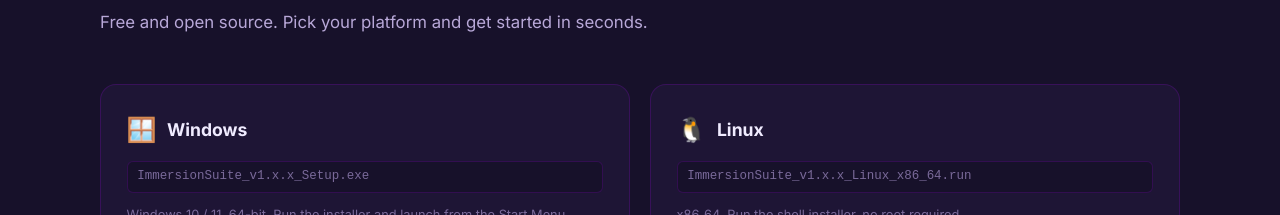
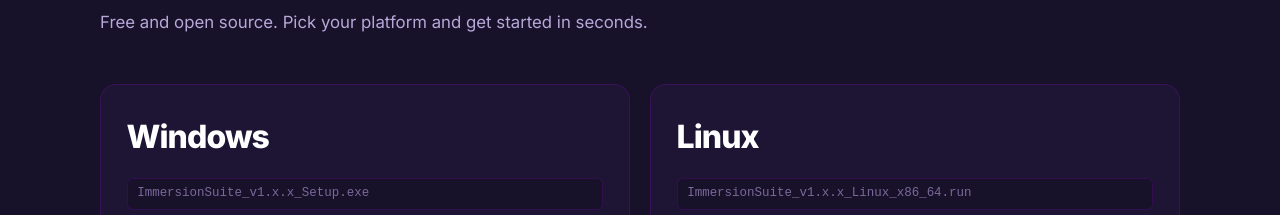
Before and after one commit to Mezuna-dev/Immersion-App, a browser extension: page docs/index.html in a window 1280 px wide. Shown: the part 3143-3358 px from the top of the page. Drawn offline with Linux system fonts and the light colour scheme.

Commit message:
Remove platform emoji icons from download cards
Remove the <span class="dl-icon"> emoji icons from the Windows and Linux download cards and simplify the .dl-platform markup to show only the platform name. Adjust CSS for platform labels (increase font-size to 2rem, font-weight to 800, tighten letter-spacing, set color to #ffffff and add a small bottom margin) and remove the previous flex layout and separate .dl-icon usage. This cleans up the markup and produces a stronger, more readable platform heading in the downloads grid.

```diff
--- a/docs/index.html
+++ b/docs/index.html
@@ -810,16 +810,11 @@
     }
 
     .dl-platform {
-      display: flex;
-      align-items: center;
-      gap: 0.65rem;
-      font-size: 1.1rem;
-      font-weight: 700;
-      color: var(--text-1);
-    }
-
-    .dl-icon {
-      font-size: 1.5rem;
+      font-size: 2rem;
+      font-weight: 800;
+      letter-spacing: -0.03em;
+      color: #ffffff;
+      margin-bottom: 0.25rem;
     }
 
     .dl-file {
@@ -1312,8 +1307,7 @@
 
     <div class="download-grid">
       <div class="download-card">
-        <div class="dl-platform">
-          <span class="dl-icon">🪟</span> Windows
+        <div class="dl-platform">Windows
         </div>
         <div class="dl-file">ImmersionSuite_v1.x.x_Setup.exe</div>
         <p class="dl-note">Windows 10 / 11, 64-bit. Run the installer and launch from the Start Menu.</p>
@@ -1326,8 +1320,7 @@
       </div>
 
       <div class="download-card">
-        <div class="dl-platform">
-          <span class="dl-icon">🐧</span> Linux
+        <div class="dl-platform">Linux
         </div>
         <div class="dl-file">ImmersionSuite_v1.x.x_Linux_x86_64.run</div>
         <p class="dl-note">x86_64. Run the shell installer, no root required.</p>
```
